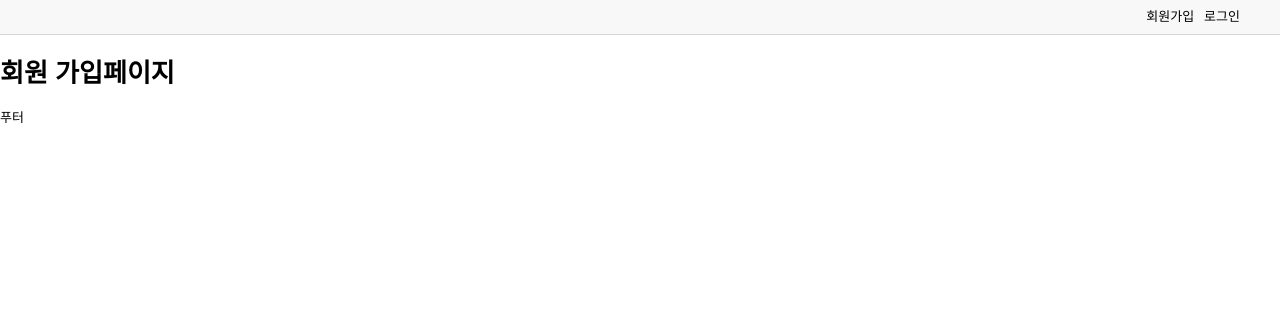
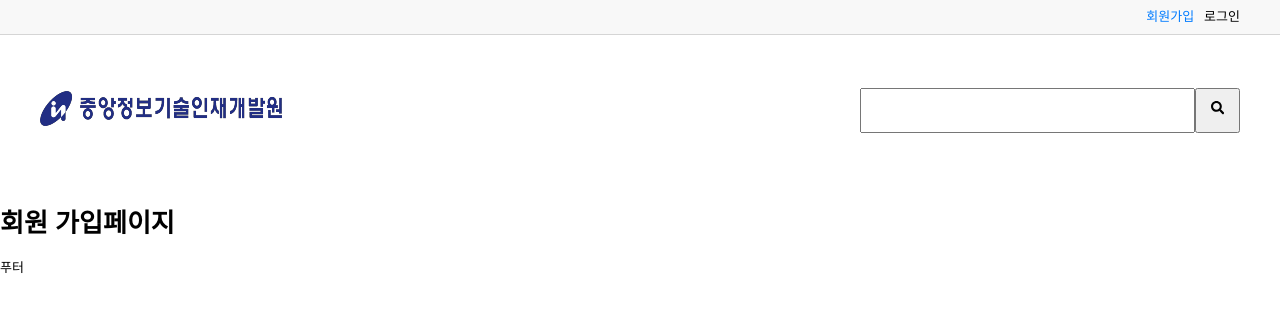
Before and after one commit to ChaeYoonch/react.project, a React (Create React App) app: page /member/join in a window 1280 px wide. Shown: the top 312 px of the page. Built offline with nearby package versions, Linux system fonts and the light colour scheme.

Commit message:
사이트 상단 헤더 - 상단 링크, 로고, 검색항목 스타일링

```diff
--- a/src/outlines/Header.js
+++ b/src/outlines/Header.js
@@ -1,8 +1,16 @@
 import React from 'react';
 import styled from 'styled-components';
-import { Link } from 'react-router-dom';
+import { Link, NavLink } from 'react-router-dom';
 import { useTranslation } from 'react-i18next';
+import classNames from 'classnames';
+
+import { FaSearch } from 'react-icons/fa';
+
 import fontSize from '../styles/fontSize';
+import { color } from '../styles/color'; // export로 내보내기만 해서 { color } 로 가져와야 함!
+import logo from '../images/logo.png';
+
+const { primary, dark, light } = color;
 
 const HeaderBox = styled.header`
   .site-top {
@@ -18,10 +26,37 @@
         line-height: 34px;
         margin-left: 10px;
         font-size: ${fontSize.normal};
+
+        &.on {
+          color: ${primary};
+        }
       }
     }
   }
-`;
+
+  .logo-search {
+    div {
+      display: flex;
+      justify-content: space-between;
+      height: 150px;
+      align-items: center;
+
+      form {
+        display: flex;
+        height: 45px;
+        width: 380px;
+
+        button {
+          width: 45px;
+        }
+
+        input[type='text'] {
+          flex-grow: 1;
+        }
+      }
+    }
+  }
+`; // & -> 현재 선택자 의미
 
 const Header = () => {
   const { t } = useTranslation();
@@ -30,8 +65,32 @@
     <HeaderBox>
       <section className="site-top">
         <div className="layout-width">
-          <Link to="/member/join">{t('회원가입')}</Link>
-          <Link to="/member/login">{t('로그인')}</Link>
+          <NavLink
+            to="/member/join"
+            className={({ isActive }) => classNames({ on: isActive })}
+          >
+            {t('회원가입')}
+          </NavLink>
+          <NavLink
+            to="/member/login"
+            className={({ isActive }) => classNames({ on: isActive })}
+          >
+            {t('로그인')}
+          </NavLink>
+        </div>
+      </section>
+      <section className="logo-search">
+        <div className="layout-width">
+          <Link to="/">
+            <img src={logo} alt={t('로고')} />
+          </Link>
+
+          <form autoComplete="off">
+            <input type="text" />
+            <button type="submit">
+              <FaSearch />
+            </button>
+          </form>
         </div>
       </section>
     </HeaderBox>
```
